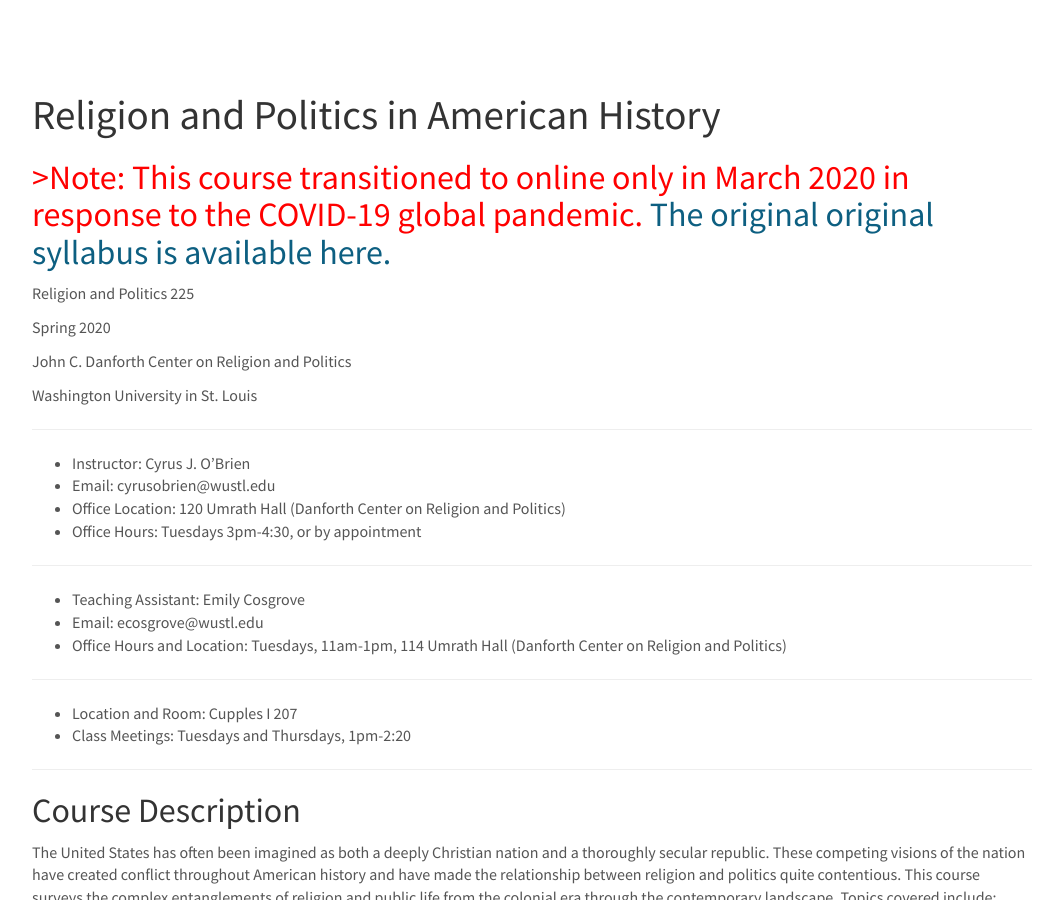
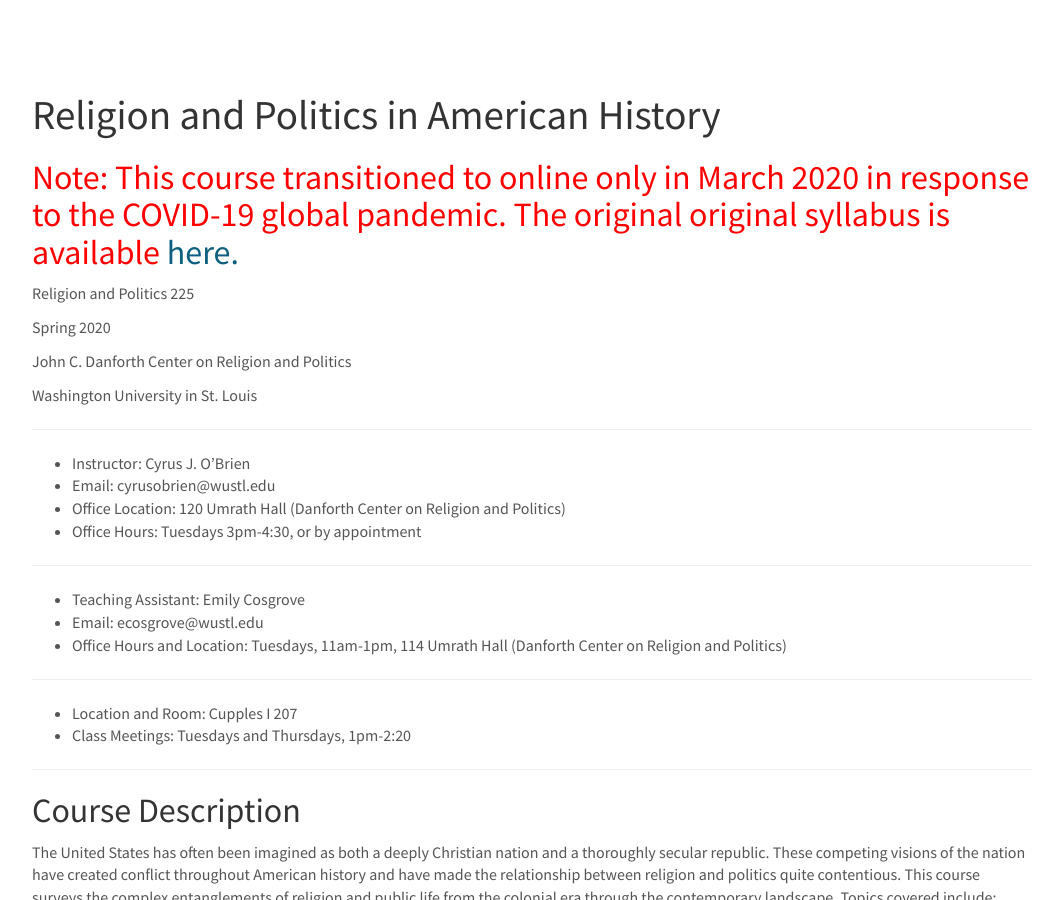
Before and after one commit to cyrusobrien/cyrusobrien, a Jekyll site: the page built from _pages/RelPol225.md, in a window 1280 px wide and 900 px high. Shown: the whole window, without its empty margins (108-1171 px from the left). Built offline with Jekyll 4.4.1, drawn with Linux system fonts in a browser that asks for light colours.

Commit message:
updating colors for accessibility

```diff
--- a/_pages/RelPol225.md
+++ b/_pages/RelPol225.md
@@ -8,7 +8,7 @@
 
 # Religion and Politics in American History
 
-## <span style="color:red">>Note: This course transitioned to online only in March 2020 in response to the COVID-19 global pandemic. [The original original syllabus is available here.](http://cyrusobrien.com/teaching/relpol225-preCOVID-19) </span>
+## <span style="color:red">Note: This course transitioned to online only in March 2020 in response to the COVID-19 global pandemic. The original original syllabus is available [here.](http://cyrusobrien.com/teaching/relpol225-preCOVID-19) </span>
 
 Religion and Politics 225
 
```
